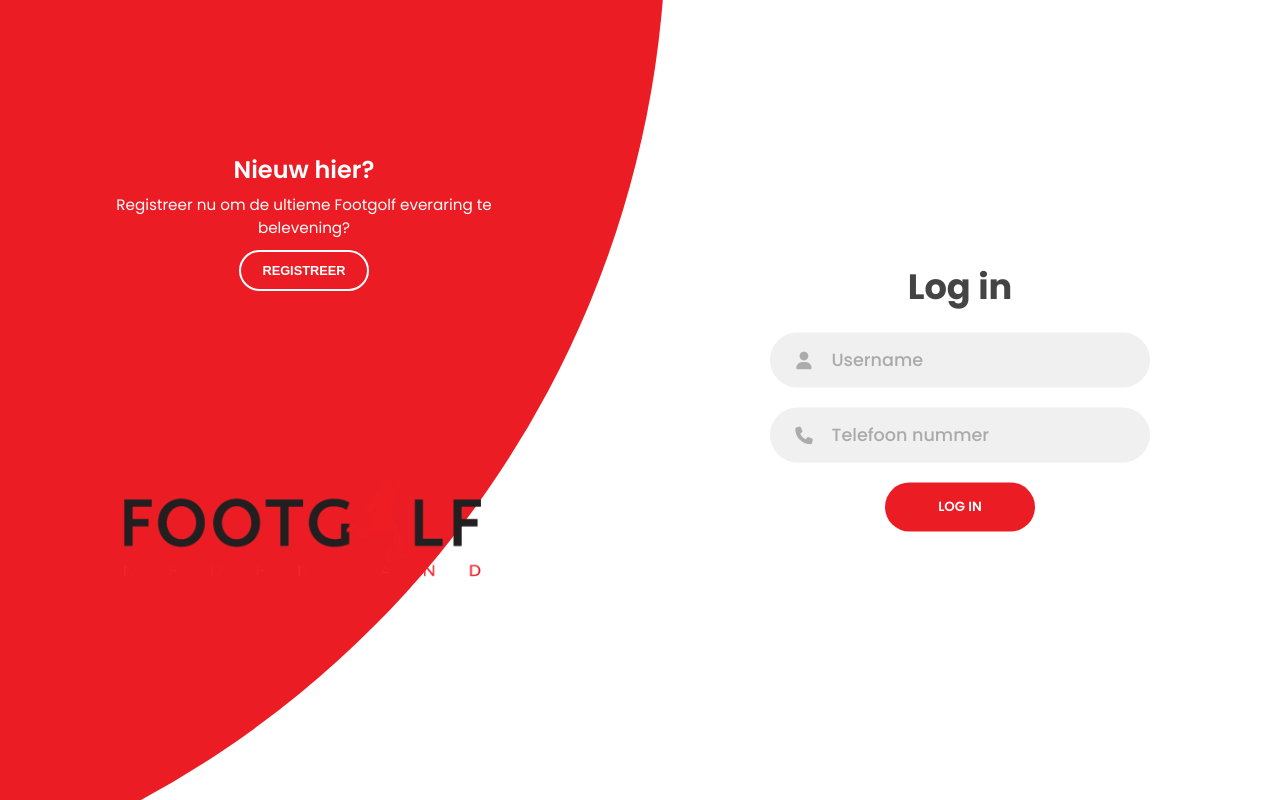
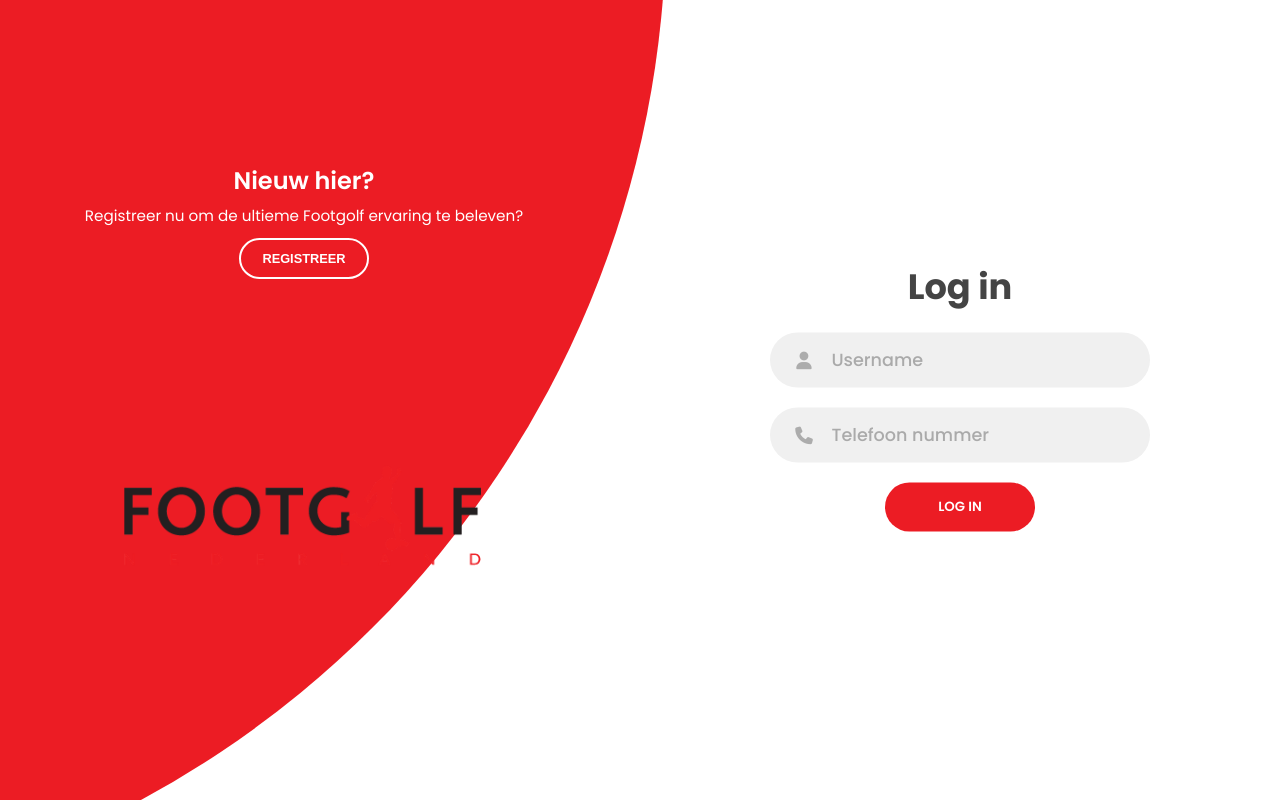
Before and after one commit to Ovab/Footgolf, a PHP site: page /php/login.php in a window 1280 px wide. Run offline with PHP 8.4, Linux system fonts and the light colour scheme; some libraries are stand-ins or nearby versions.

Commit message:
Wat spelling fouten opgelost

```diff
--- a/php/login.php
+++ b/php/login.php
@@ -105,7 +105,7 @@ include 'connect.php';
              crossorigin="anonymous"
      ></script>
      <link rel="stylesheet" href="style.css" />
-     <title>Sign in & Sign up Form</title>
+     <title>Footgolf Log In / Registreer</title>
  </head>
  <body>
  <div class="container">
@@ -147,7 +147,7 @@ include 'connect.php';
              <div class="content">
                  <h3>Nieuw hier?</h3>
                  <p>
-                     Registreer nu om de ultieme Footgolf everaring te belevening?
+                     Registreer nu om de ultieme Footgolf ervaring te beleven?
                  </p>
                  <button class="btn transparent" id="sign-up-btn">
                      Registreer
@@ -159,7 +159,7 @@ include 'connect.php';
              <div class="content">
                  <h3>Een van ons?</h3>
                  <p>
-                     Log in, om weer te leukste ervaring te beleven
+                     Log in, om weer de leukste ervaring te beleven
                  </p>
                  <button class="btn transparent" id="sign-in-btn">
                      Log in
```
